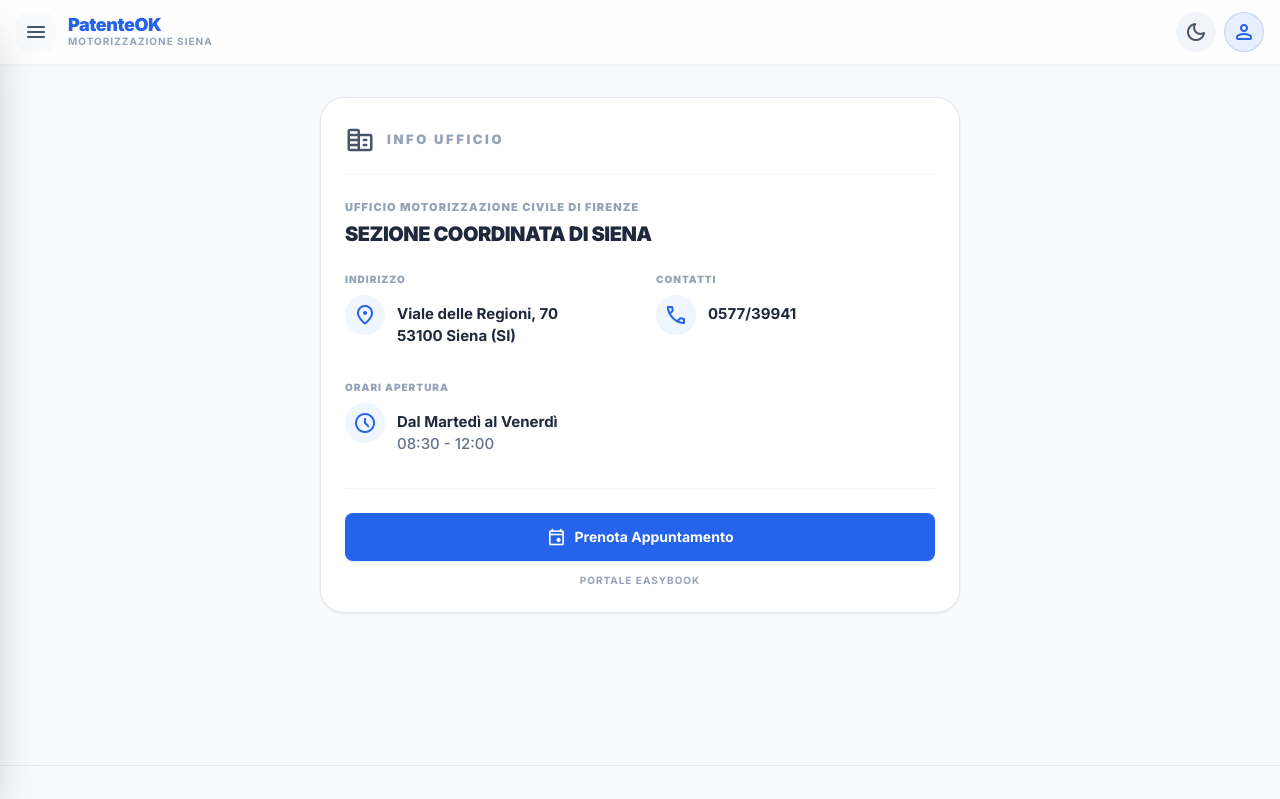
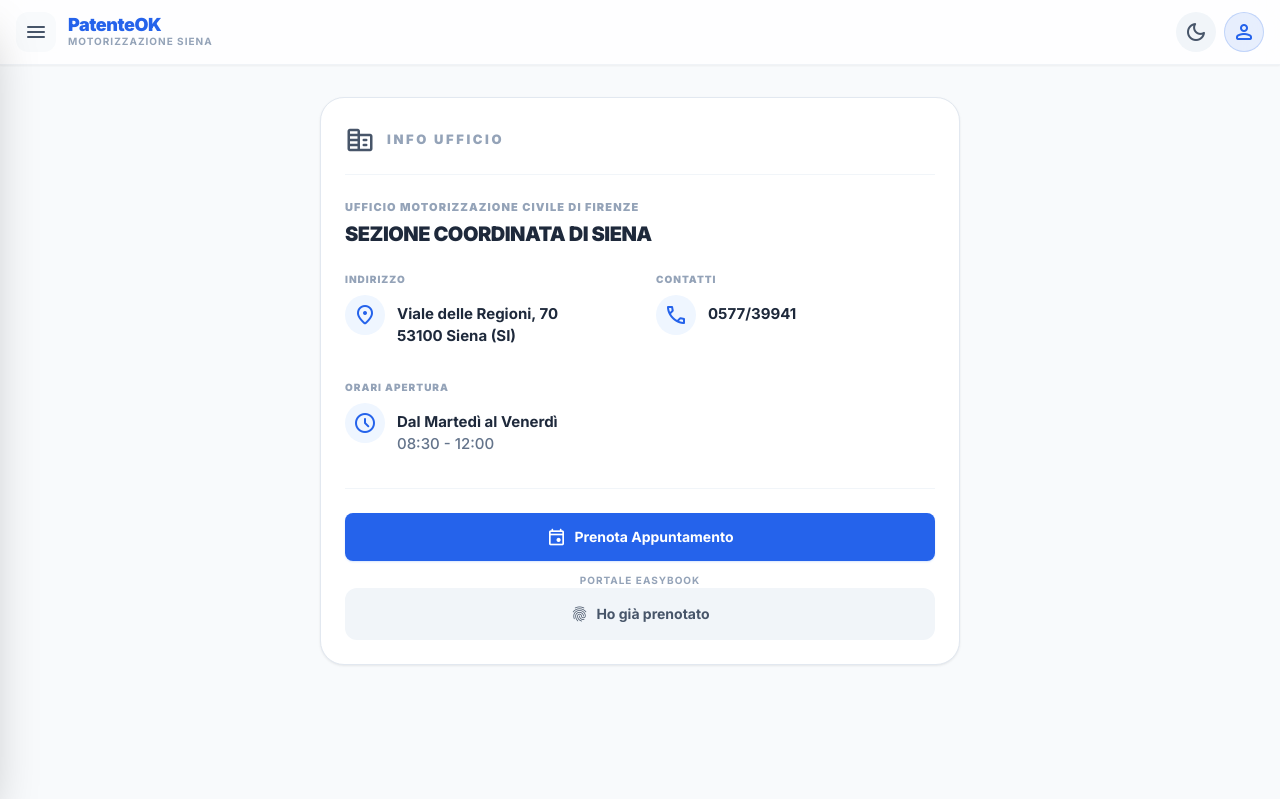
Before and after one commit to paselsoft/PatenteOK, a React (Vite) app: page /office in a window 1280 px wide. Shown: the top 799 px of the page. Built offline with nearby package versions, Linux system fonts and the light colour scheme.

Commit message:
feat: add appointment booking confirmation flow

```diff
--- a/package.json
+++ b/package.json
@@ -1,7 +1,7 @@
 {
   "name": "patenteok",
   "private": true,
-  "version": "2.3.8",
+  "version": "2.3.9",
   "type": "module",
   "scripts": {
     "dev": "vite",
--- a/src/components/OfficeInfo.tsx
+++ b/src/components/OfficeInfo.tsx
@@ -1,7 +1,14 @@
 import React from 'react';
 import { Button } from './ui/Button';
+import { useApp } from '../context/AppContext';
 
 const OfficeInfo: React.FC = () => {
+  const { profile, updateProfile } = useApp();
+  const isBooked = profile.isAppointmentBooked;
+
+  const handleToggleBooking = () => {
+    updateProfile({ isAppointmentBooked: !isBooked });
+  };
   return (
     <div className="bg-white dark:bg-slate-900 rounded-3xl border border-slate-200 dark:border-slate-800 card-shadow p-6 flex flex-col gap-6 transition-colors">
       <div className="flex items-center gap-3 pb-4 border-b border-slate-100 dark:border-slate-800">
@@ -65,6 +72,19 @@ const OfficeInfo: React.FC = () => {
             Prenota Appuntamento
           </Button>
           <p className="text-center text-[10px] uppercase font-bold text-slate-400 mt-3 tracking-widest">Portale EasyBook</p>
+
+          <button
+            onClick={handleToggleBooking}
+            className={`w-full py-3 rounded-xl flex items-center justify-center gap-2 text-sm font-bold transition-all ${isBooked
+                ? 'bg-green-100 text-green-700 dark:bg-green-900/30 dark:text-green-400'
+                : 'bg-slate-100 text-slate-600 hover:bg-slate-200 dark:bg-slate-800 dark:text-slate-300 dark:hover:bg-slate-700'
+              }`}
+          >
+            <span className="material-symbols-rounded text-lg">
+              {isBooked ? 'check_circle' : 'fingerprint'}
+            </span>
+            {isBooked ? 'Appuntamento Confermato' : 'Ho già prenotato'}
+          </button>
         </div>
       </div>
     </div>
--- a/src/context/AppContext.tsx
+++ b/src/context/AppContext.tsx
@@ -31,6 +31,7 @@ export const AppProvider: React.FC<{ children: React.ReactNode }> = ({ children
     licenseCategory: LICENSE_CATEGORIES.AM,
     isMinor: false,
     isDelegated: false,
+    isAppointmentBooked: false,
   });
 
   // Persistenza Documenti
--- a/src/pages/HomePage.tsx
+++ b/src/pages/HomePage.tsx
@@ -6,7 +6,7 @@ import { Alert } from '../components/ui/Alert';
 import { Link } from 'react-router-dom';
 
 export const HomePage: React.FC = () => {
-    const { documents, isReadyToSubmit } = useApp();
+    const { documents, isReadyToSubmit, profile } = useApp();
 
     const completedCount = documents.filter(d => d.completed).length;
     const progressPercent = documents.length > 0 ? (completedCount / documents.length) * 100 : 0;
@@ -16,6 +16,7 @@ export const HomePage: React.FC = () => {
     const isStep1Complete = progressPercent > 0;
     const isStep2Complete = isReadyToSubmit;
     const isStep3Ready = isReadyToSubmit;
+    const isAppointmentBooked = profile?.isAppointmentBooked;
 
     return (
         <PageTransition className="flex-1 max-w-2xl mx-auto w-full px-4 py-8 flex flex-col gap-8 pb-32">
@@ -90,20 +91,40 @@ export const HomePage: React.FC = () => {
                 </Link>
 
                 {/* STEP 3: UFFICIO & APPUNTAMENTO */}
-                <Link to="/office" className={`p-6 rounded-3xl border card-shadow hover:shadow-lg transition-all group relative overflow-hidden md:col-span-2 ${isStep3Ready ? 'ring-2 ring-primary ring-offset-2 dark:ring-offset-slate-900' : 'bg-white dark:bg-slate-900 border-slate-200 dark:border-slate-800'}`}>
-                    <div className="absolute top-0 right-0 bg-purple-50 dark:bg-purple-900/20 px-3 py-1 rounded-bl-2xl">
-                        <span className="text-[10px] font-black text-purple-600 dark:text-purple-400 uppercase tracking-widest flex items-center gap-1">
-                            {isStep3Ready && <span className="material-symbols-rounded text-[14px] animate-pulse">event_available</span>}
-                            {isStep3Ready ? 'Puoi Prenotare' : 'Passo 3'}
+                <Link to="/office" className={`p-6 rounded-3xl border card-shadow hover:shadow-lg transition-all group relative overflow-hidden md:col-span-2 ${isAppointmentBooked
+                        ? 'bg-green-50/50 dark:bg-green-900/10 border-green-200 dark:border-green-900'
+                        : isStep3Ready
+                            ? 'ring-2 ring-primary ring-offset-2 dark:ring-offset-slate-900'
+                            : 'bg-white dark:bg-slate-900 border-slate-200 dark:border-slate-800'
+                    }`}>
+                    <div className={`absolute top-0 right-0 px-3 py-1 rounded-bl-2xl transition-colors ${isAppointmentBooked
+                            ? 'bg-green-100 dark:bg-green-900/30'
+                            : 'bg-purple-50 dark:bg-purple-900/20'
+                        }`}>
+                        <span className={`text-[10px] font-black uppercase tracking-widest flex items-center gap-1 ${isAppointmentBooked
+                                ? 'text-green-600 dark:text-green-400'
+                                : 'text-purple-600 dark:text-purple-400'
+                            }`}>
+                            {isAppointmentBooked
+                                ? <><span className="material-symbols-rounded text-[14px]">event_available</span> Confermata</>
+                                : isStep3Ready
+                                    ? <><span className="material-symbols-rounded text-[14px] animate-pulse">event</span> Puoi Prenotare</>
+                                    : 'Passo 3'
+                            }
                         </span>
                     </div>
                     <div className="flex items-center gap-4 mb-3">
-                        <div className="w-10 h-10 rounded-full bg-purple-50 dark:bg-purple-900/30 flex items-center justify-center text-purple-600 dark:text-purple-400 group-hover:scale-110 transition-transform">
+                        <div className={`w-10 h-10 rounded-full flex items-center justify-center group-hover:scale-110 transition-transform ${isAppointmentBooked
+                                ? 'bg-green-100 dark:bg-green-900/30 text-green-600 dark:text-green-400'
+                                : 'bg-purple-50 dark:bg-purple-900/30 text-purple-600 dark:text-purple-400'
+                            }`}>
                             <span className="material-symbols-rounded">corporate_fare</span>
                         </div>
                         <h3 className="font-bold text-slate-800 dark:text-slate-200">Consegna allo Sportello</h3>
                     </div>
-                    <p className="text-sm text-slate-500 dark:text-slate-400">Tutto pronto? Scopri orari e modalità per consegnare la pratica.</p>
+                    <p className="text-sm text-slate-500 dark:text-slate-400">
+                        {isAppointmentBooked ? 'Ottimo! Ricordati di portare tutti i documenti originali.' : 'Tutto pronto? Scopri orari e modalità per consegnare la pratica.'}
+                    </p>
                 </Link>
             </div>
 
--- a/src/types.ts
+++ b/src/types.ts
@@ -56,4 +56,5 @@ export interface ProfileInfo {
   licenseCategory: LicenseCategory;
   isMinor: boolean;
   isDelegated: boolean;
+  isAppointmentBooked?: boolean;
 }
```
Also changed, not shown: 1 other file (tests, documents, lock files or other folders).
